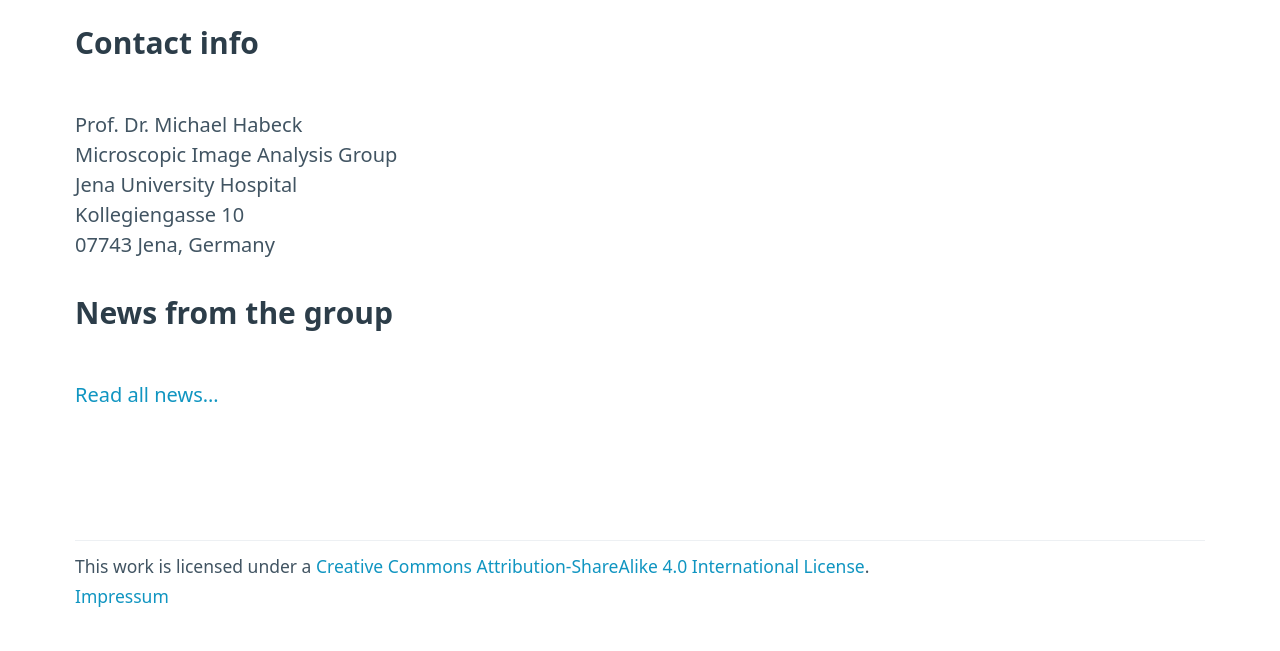
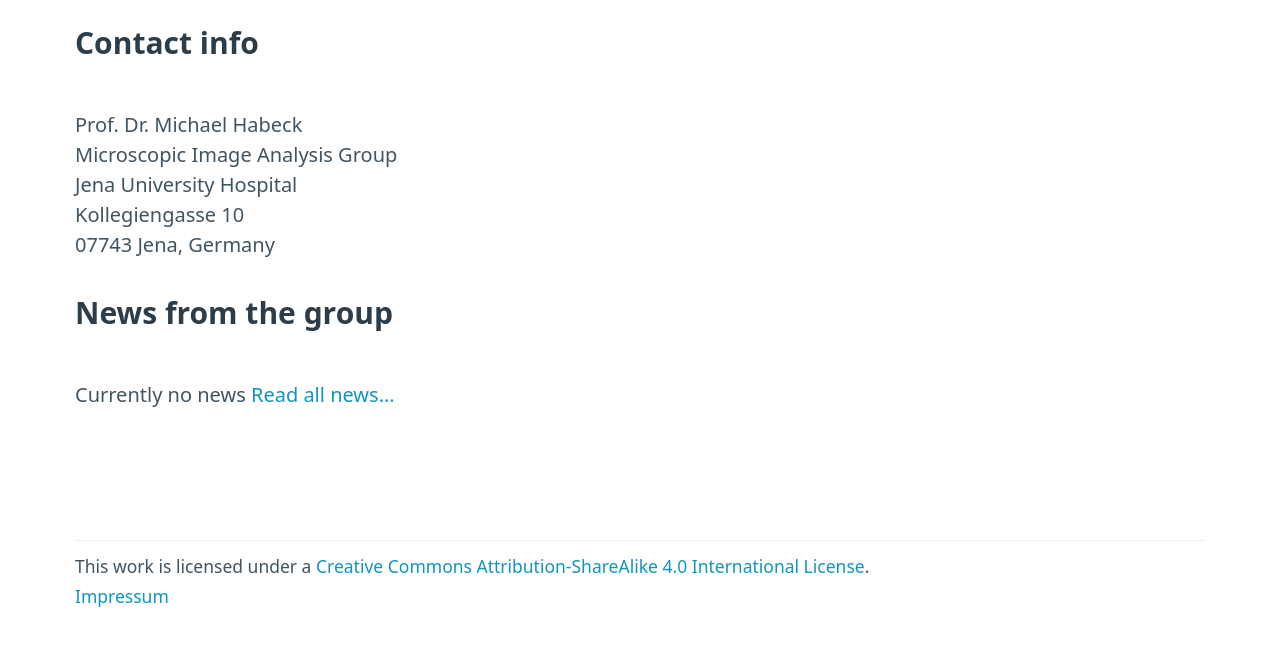
Before and after one commit to microscopic-image-analysis/microscopic-image-analysis.github.io, a Jekyll site: the page built from index.html, in a window 1280 px wide. Shown: the part 720-1371 px from the top of the page. Built offline with Jekyll 4.4.1, drawn with Linux system fonts in a browser that asks for light colours.

Commit message:
Add note for when there are no news

```diff
--- a/_includes/news-list.html
+++ b/_includes/news-list.html
@@ -14,4 +14,6 @@
     More&hellip;
   </a>
 </article>
+{% else %}
+<it>Currently no news</i>
 {% endfor %}
```
